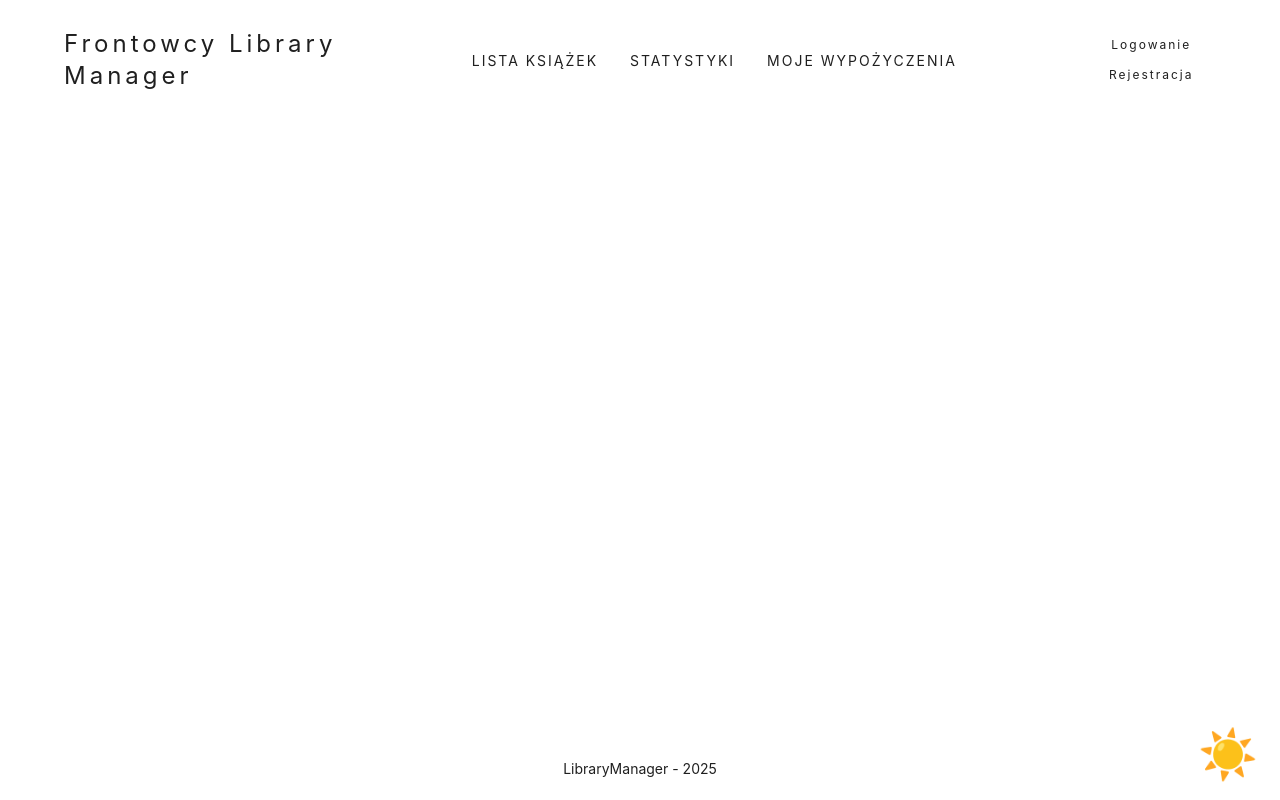
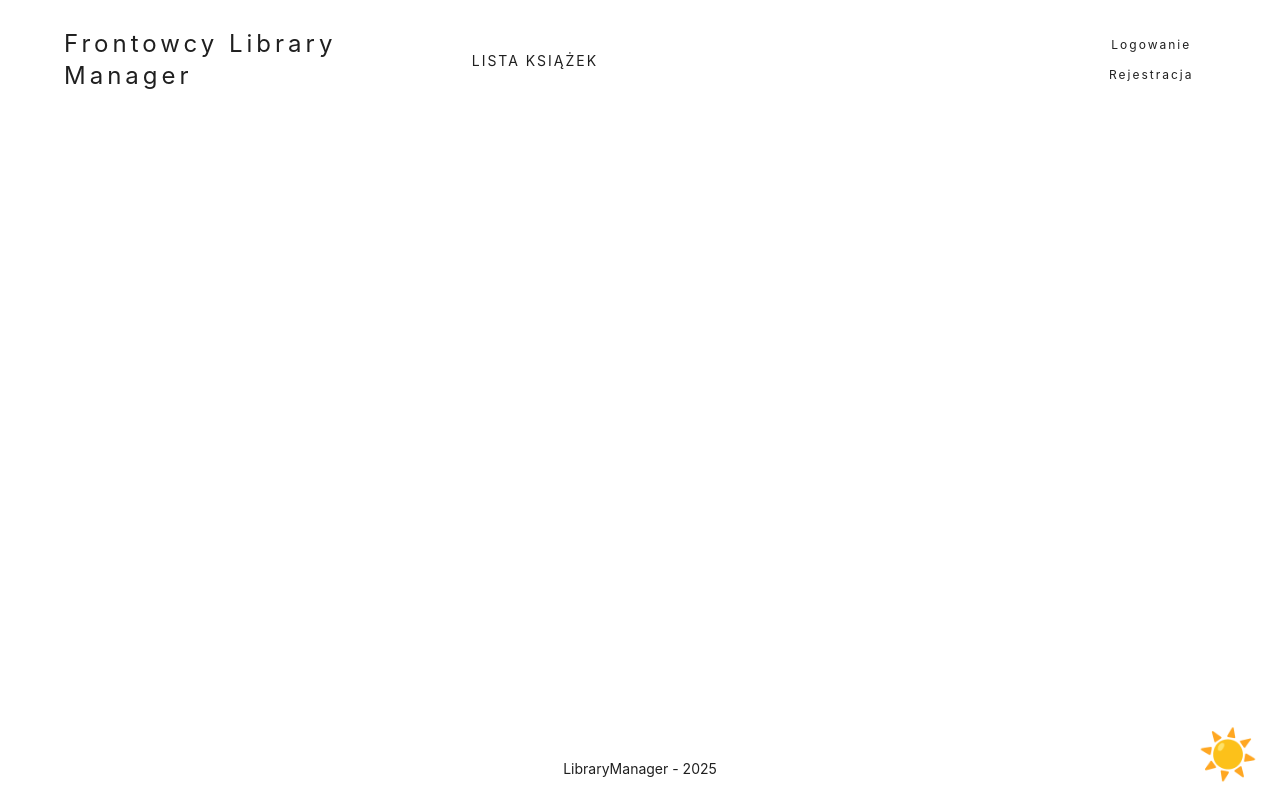
Before and after one commit to lajzowski/frontowcy-LibraryManager-front, a React (Vite) app: page / in a window 1280 px wide. Built offline with nearby package versions, Linux system fonts and the light colour scheme; no server answers.

Commit message:
Poprawiono: Wyświetlanie menu dla niezalogowanych

```diff
--- a/src/layout/MyMenu/MyMenu.tsx
+++ b/src/layout/MyMenu/MyMenu.tsx
@@ -35,6 +35,8 @@ export const MyMenu = () => {
           </Menu.Item>
         </>
       ) : (
+        user &&
+        user.rule === 'u0' && (
           <>
             <Menu.Item key='home' onClick={() => navigate('/stats')}>
               Statystyki
@@ -43,6 +45,7 @@ export const MyMenu = () => {
               Moje wypożyczenia
             </Menu.Item>
           </>
+        )
       )}
     </Menu>
   );
```
Lines whose indentation alone changed are shown as unchanged.
